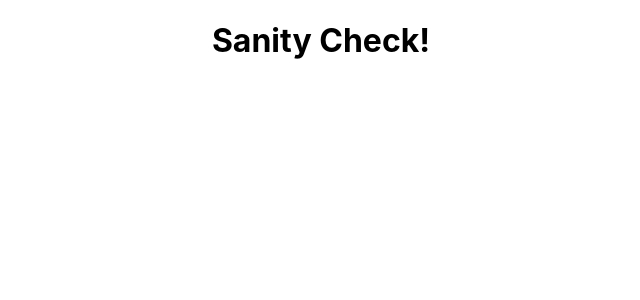
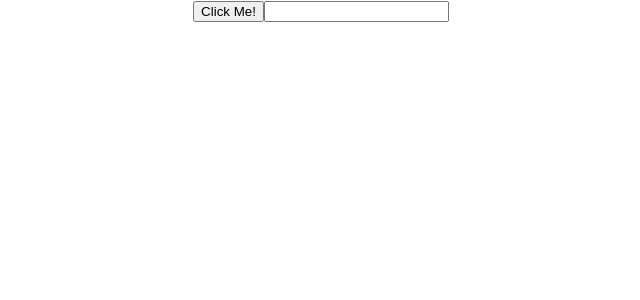
Before and after one commit to carlosmertens/learning-react-app, a React (Create React App) app: page / in a window 1280 px wide. Shown: the top 300 px of the page, without its empty margins (319-959 px from the left). Built offline with nearby package versions, Linux system fonts and the light colour scheme.

Commit message:
Create SimpleEvents component

```diff
--- a/src/App.js
+++ b/src/App.js
@@ -1,11 +1,12 @@
 import React from "react";
 import "./App.css";
 // import StateInAction from "./StateInAction";
+import SimpleEvents from "./SimpleEvents";
 
 function App() {
   return (
     <div className="App">
-      <h1>Sanity Check!</h1>
+      <SimpleEvents />
     </div>
   );
 }
--- /dev/null
+++ b/src/SimpleEvents.js
@@ -0,0 +1,36 @@
+import React, { Component } from "react";
+
+class SimpleEvents extends Component {
+  constructor(props) {
+    super(props);
+    this.state = {};
+  }
+
+  handleClick() {
+    console.log("Click test");
+  }
+
+  handleChange() {
+    console.log("Typing...");
+  }
+
+  handleSubmit(event) {
+    console.log("Handle Submit!");
+    event.preventDefault();
+  }
+
+  render() {
+    return (
+      <div>
+        <form onSubmit={this.handleSubmit}>
+          <button className="btn" onClick={this.handleClick}>
+            Click Me!
+          </button>
+          <input onChange={this.handleChange} />
+        </form>
+      </div>
+    );
+  }
+}
+
+export default SimpleEvents;
```
